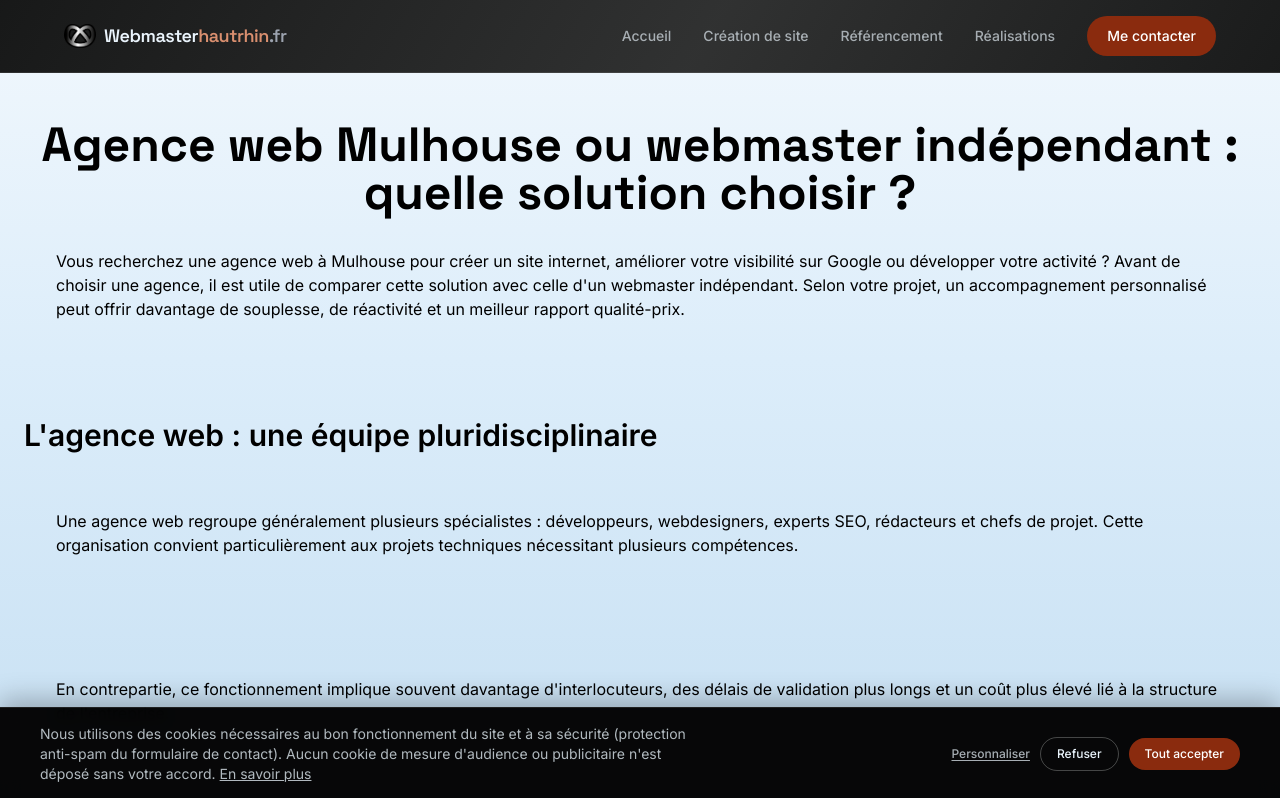
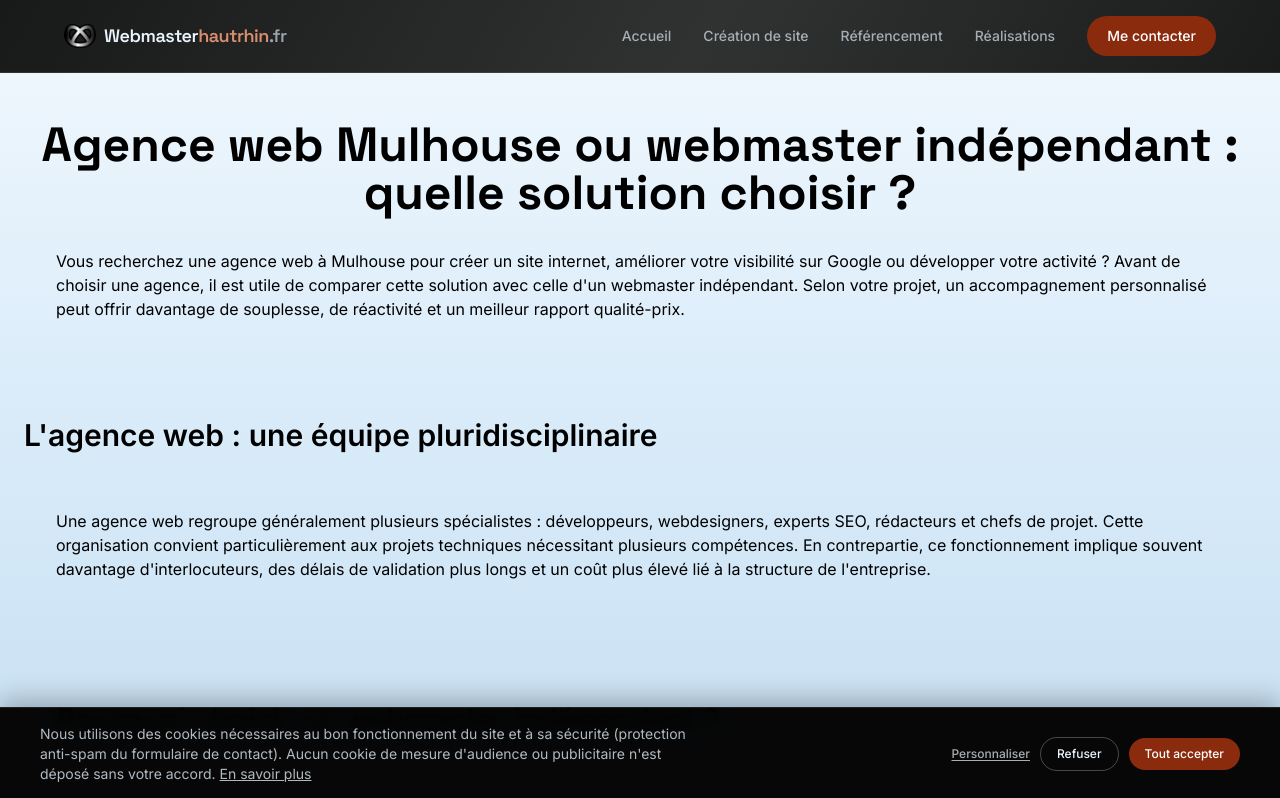
Before and after one commit to WebaHR/webmasterhautrhin.fr, a Next.js app: page /agence-web-mulhouse in a window 1280 px wide. Shown: the top 798 px of the page. Built offline with nearby package versions, Linux system fonts and the light colour scheme.

Commit message:
Update page.tsx

```diff
--- a/app/agence-web-mulhouse/page.tsx
+++ b/app/agence-web-mulhouse/page.tsx
@@ -28,11 +28,7 @@ export default function AgenceWebMulhouse() {
           Une agence web regroupe généralement plusieurs spécialistes :
           développeurs, webdesigners, experts SEO, rédacteurs et chefs de
           projet. Cette organisation convient particulièrement aux projets
-          techniques nécessitant plusieurs compétences.
-        </p>
-
-        <p className="mb-14 rounded-2xl bg-slate-50 p-8">
-          En contrepartie, ce fonctionnement implique souvent davantage
+          techniques nécessitant plusieurs compétences. En contrepartie, ce fonctionnement implique souvent davantage
           d'interlocuteurs, des délais de validation plus longs et un coût plus
           élevé lié à la structure de l'entreprise.
         </p>
```
